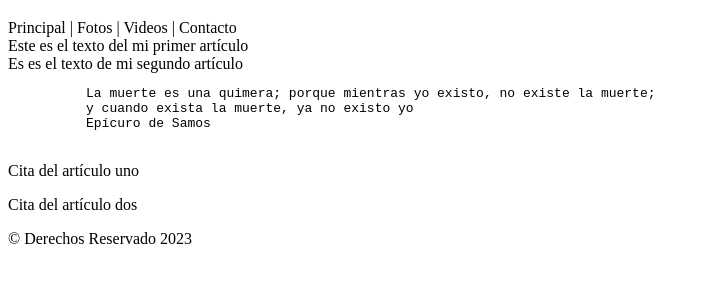
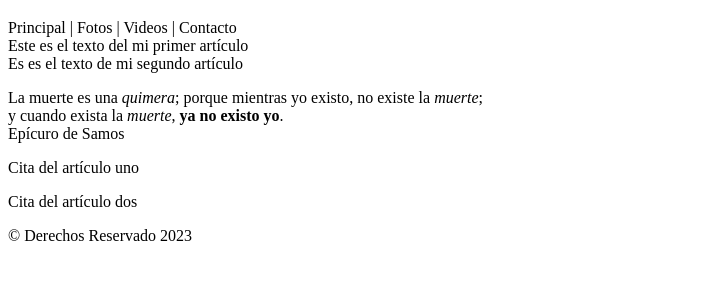
Before and after one commit to jorge2101719/proyecto001, a plain HTML site: page index.html in a window 1280 px wide. Shown: the part 61-344 px from the top of the page, without its empty margins (0-708 px from the left). Drawn offline with Linux system fonts and the light colour scheme.

Commit message:
se reemplaza pre por p, y se usan etiquetas br, em, i, strong

```diff
--- a/index.html
+++ b/index.html
@@ -40,13 +40,14 @@
       </article>
 
       <article>
-        <pre>
-          La muerte es una quimera; porque mientras yo existo, no existe la muerte;
-          y cuando exista la muerte, ya no existo yo
+        <p>
+          La muerte es una <em>quimera</em>; porque mientras yo existo, no existe la <i>muerte</i>;<br>
+          y cuando exista la <i>muerte</i>, <strong>ya no existo yo</strong>. <br>
           Epícuro de Samos
-        </pre>
+        </p>
       </article>
     </section>
+
 
     <aside>
       <p>
```
